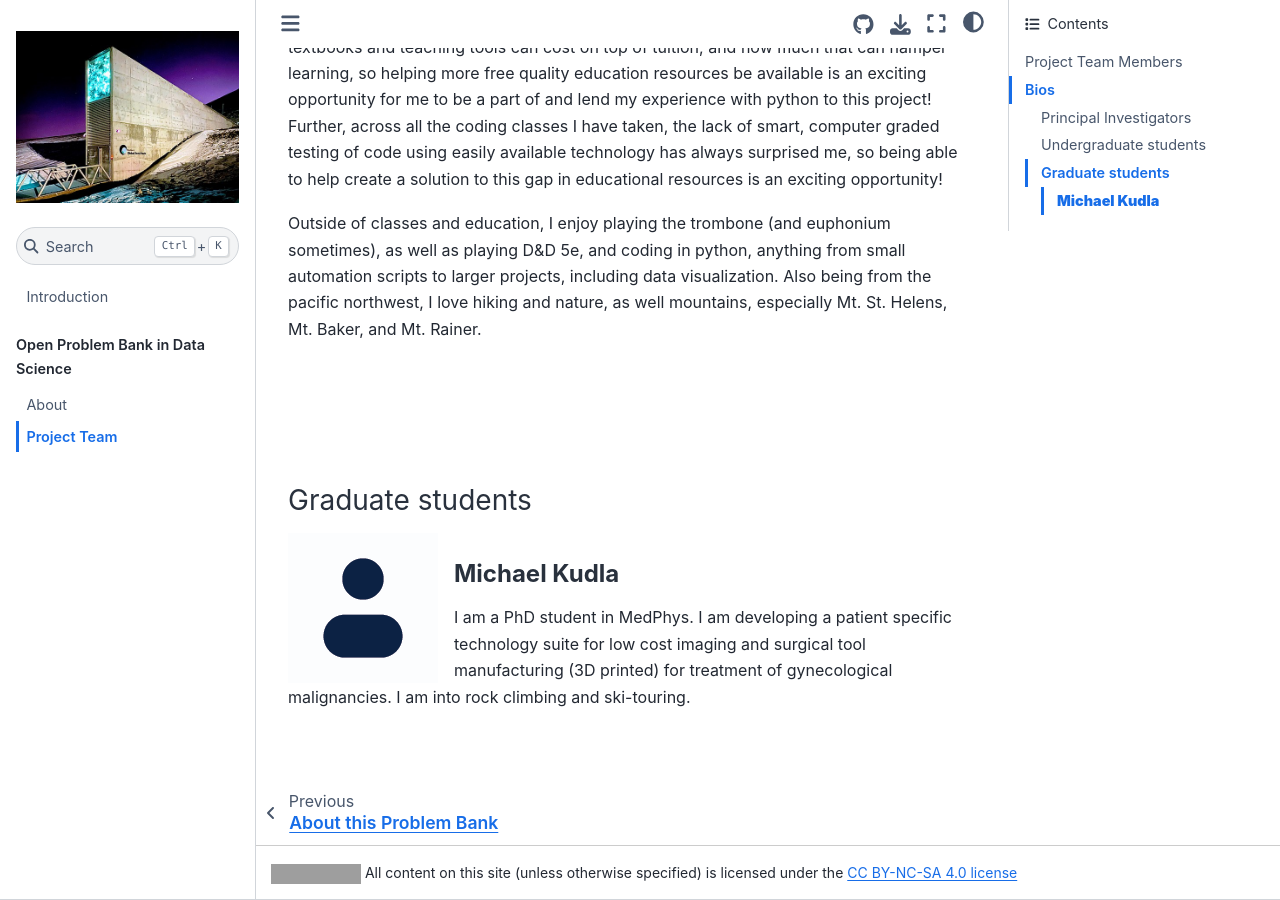
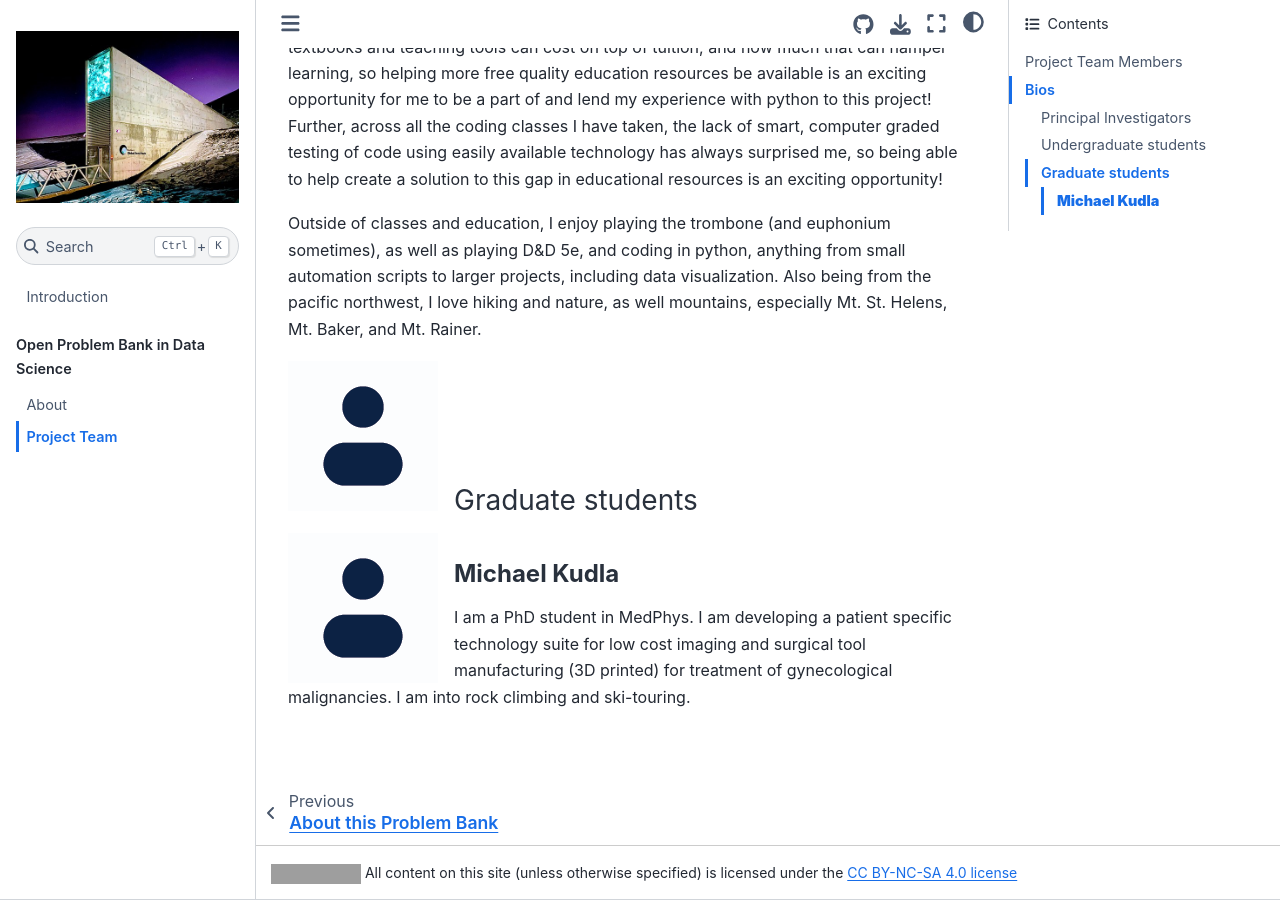
Before and after one commit to open-resources/datascience_bank, a Jupyter Book: the page built from about/bio.md, in a window 1280 px wide and 900 px high, scrolled down 1912 px. Built offline with Jupyter Book 1.0.4 settings and Sphinx 7.4.7 and the Sphinx Book theme 1.1.4, drawn with Linux system fonts in a browser that asks for light colours; grey boxes are pictures that could not be loaded.

Commit message:
Update bio.md

```diff
--- a/about/bio.md
+++ b/about/bio.md
@@ -51,6 +51,8 @@ Hello, I’m Gavin! I just completed my second year enrolled in UBC Okanagan’s
 
 Outside of classes and education, I enjoy playing the trombone (and euphonium sometimes), as well as playing D&D 5e, and coding in python, anything from small automation scripts to larger projects, including data visualization. Also being from the pacific northwest, I love hiking and nature, as well mountains, especially Mt. St. Helens, Mt. Baker, and Mt. Rainer.
 
+<img align="left" width="150" height="150" style="padding-right: 20px" src="../images/placeholder.png"> </img>
+
 <br><br><br>
 
 ### Graduate students
```
